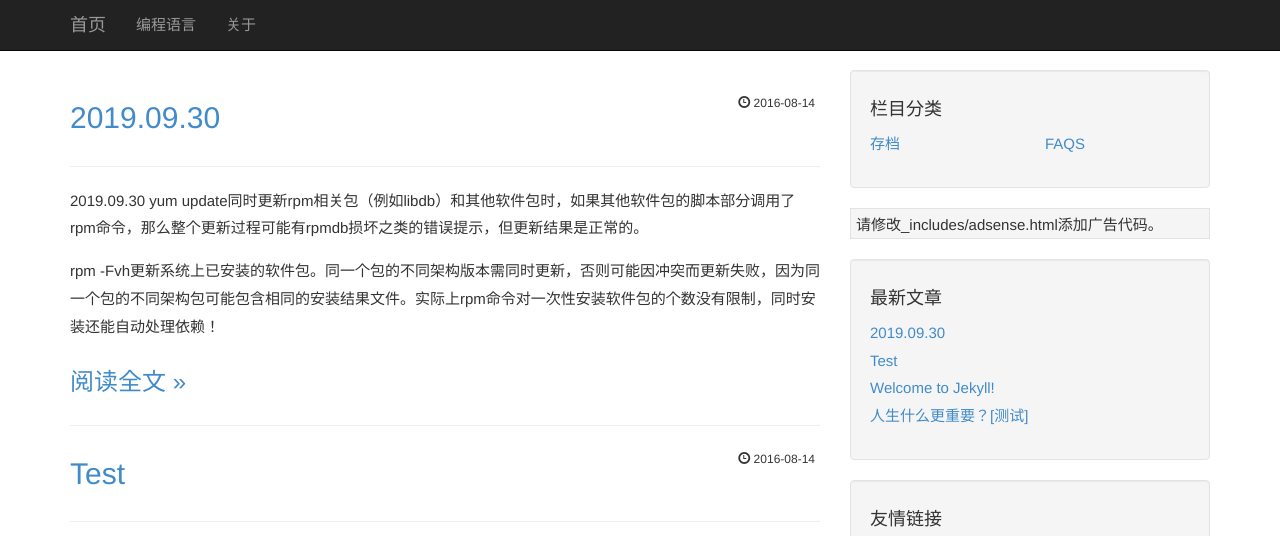
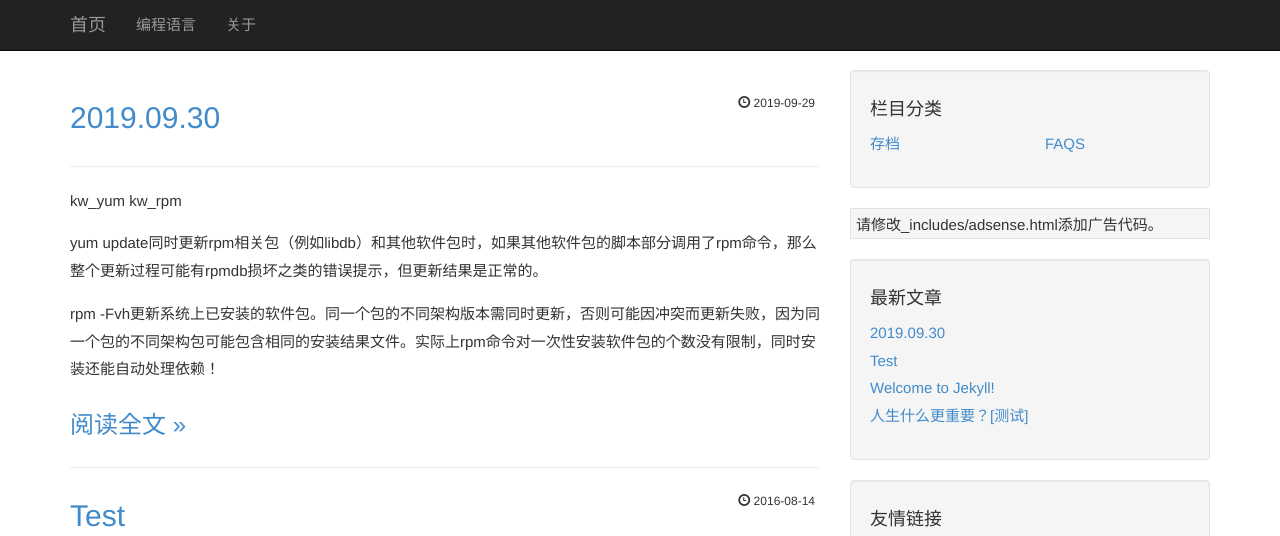
Before and after one commit to hujp/hujp.github.com, a Jekyll site: the page built from index.html, in a window 1280 px wide and 900 px high, cut to the strip 0-536 px from the top of the window. Built offline with Jekyll 4.4.1, drawn with Linux system fonts in a browser that asks for light colours; the list of posts is cut into pages by our own code.

Commit message:
Update 2019-09-30-note.markdown

```diff
--- a/_posts/2019-09-30-note.markdown
+++ b/_posts/2019-09-30-note.markdown
@@ -1,10 +1,12 @@
 ---
 layout: post
 title:  "2019.09.30"
-date: 2016-08-15 08:50:15 +0800
+date: 2019-09-30 08:50:15 +0800
 ---
 
-2019.09.30
+kw_yum
+kw_rpm
+
 yum update同时更新rpm相关包（例如libdb）和其他软件包时，如果其他软件包的脚本部分调用了rpm命令，那么整个更新过程可能有rpmdb损坏之类的错误提示，但更新结果是正常的。
 
 rpm -Fvh更新系统上已安装的软件包。同一个包的不同架构版本需同时更新，否则可能因冲突而更新失败，因为同一个包的不同架构包可能包含相同的安装结果文件。实际上rpm命令对一次性安装软件包的个数没有限制，同时安装还能自动处理依赖！
```
